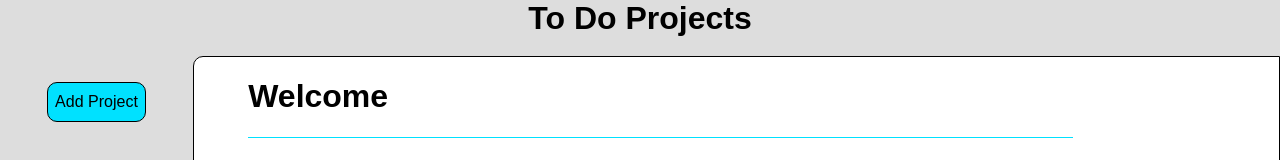
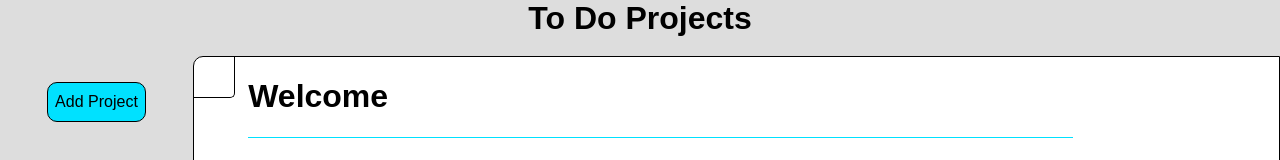
Before and after one commit to atRobert/odin_project, a React (Create React App) app in the folder react_task_manager/my-app/: page / in a window 1280 px wide. Shown: the top 160 px of the page. Built offline with nearby package versions, Linux system fonts and the light colour scheme.

Commit message:
Projects now completable. Can tell from task list.

```diff
--- a/react_task_manager/my-app/src/index.js
+++ b/react_task_manager/my-app/src/index.js
@@ -37,6 +37,7 @@ class WindowFrame extends React.Component {
 
     this.updateSelectedTasksHandler = this.updateSelectedTasksHandler.bind(this);
     this.removeProjectHandler = this.removeProjectHandler.bind(this);
+    this.toggleProjectComplete = this.toggleProjectComplete.bind(this)
 
   }
 
@@ -54,6 +55,7 @@ class WindowFrame extends React.Component {
       title: projectTitle,
       description: projectDescription,
       id: randomID(),
+      complete: false,
       tasks: []
     };
     const projects = [...this.state.data];
@@ -67,7 +69,14 @@ class WindowFrame extends React.Component {
     var index = projects.findIndex(project => project.title === projectTitle)
     projects[index] = projectDetails
     saveCurrentProject(projectDetails)
+  }
 
+  toggleProjectComplete =  (projectTitle, projectDetails) =>{
+    const projects = [...this.state.data];
+    var index = projects.findIndex(project => project.title === projectTitle)
+    projects[index] = projectDetails
+    saveCurrentProject(projectDetails)
+    this.setState({data:projects})
   }
 
   removeProjectHandler = (projectTitle) => {
@@ -95,6 +104,7 @@ class WindowFrame extends React.Component {
           addProjectHandler={this.addProjectHandler}
         />
         <ProjectDetail
+          toggleProjectComplete = {this.toggleProjectComplete}
           selectedProject={this.state.selectedProject}
           selectedTasks={this.state.selectedTasks}
           addTaskToProjectHandler={this.addTaskToProjectHandler}
--- a/react_task_manager/my-app/src/localStorageProjects.js
+++ b/react_task_manager/my-app/src/localStorageProjects.js
@@ -14,7 +14,7 @@ function getFirstProject(){
 }
 
 function buildWelcomeProject(){
-    let  projectDetail = '{"title":"Welcome","id":"SddsfdFds","active":false, "description":"Welcome to my React Task Manager!","tasks":[{"title":"Add a project!","description":"Click the add project button to add a project!","id":"addProjectID"},{"title":"Add Task","description":"To add a task to your project, click add task.","id":"addTaskID"}]}'
+    let  projectDetail = '{"title":"Welcome","id":"SddsfdFds","complete":false,"active":false, "description":"Welcome to my React Task Manager!","tasks":[{"title":"Add a project!","description":"Click the add project button to add a project!","id":"addProjectID"},{"title":"Add Task","description":"To add a task to your project, click add task.","id":"addTaskID"}]}'
     window.localStorage.setItem('Welcome', projectDetail)
     return getFirstProject()
 }
--- a/react_task_manager/my-app/src/project-description/ProjectDescription.js
+++ b/react_task_manager/my-app/src/project-description/ProjectDescription.js
@@ -26,6 +26,7 @@ class ProjectTask extends React.Component {
     this.mouseHoverTaskContainerHandler = this.mouseHoverTaskContainerHandler.bind(this)
     this.mouseHoverTaskCheckHandler = this.mouseHoverTaskCheckHandler.bind(this)
     this.removeTaskFromProject = this.removeTaskFromProject.bind(this)
+    this.toggleTaskComplete = this.toggleTaskComplete.bind(this)
   }
 
   mouseHoverTaskContainerHandler(){
@@ -38,12 +39,27 @@ class ProjectTask extends React.Component {
     this.setState({isHoveringComplete: !hovering})
   }
 
+  toggleTaskComplete(){
+    const projectDetails = getCurrentProject(this.props.projectTitle)
+    const currentProjectTasks = projectDetails.tasks
+    const index = currentProjectTasks.findIndex(task => task.title === this.props.taskTitle)
+    const currentProjectTaskComplete = currentProjectTasks[index].complete
+    currentProjectTasks[index].complete = !currentProjectTaskComplete
+    projectDetails.tasks = currentProjectTasks
+    this.props.addTaskToProjectHandler(this.props.title, projectDetails)
+    this.sendUpdatedTaskList(projectDetails)
+  }
+
   removeTaskFromProject(){
     const projectDetails = getCurrentProject(this.props.projectTitle)
     const currentProjectTasks = projectDetails.tasks
     const index = currentProjectTasks.findIndex(task => task.title === this.props.taskTitle)
     currentProjectTasks.splice(index,1)
     projectDetails.tasks = currentProjectTasks
+    this.sendUpdatedTaskList(projectDetails)
+  }
+
+  sendUpdatedTaskList(projectDetails){
     this.props.addTaskToProjectHandler(this.props.title, projectDetails)
     this.props.updateSelectedTasksHandler(this.props.projectTitle)
   }
@@ -61,8 +77,9 @@ class ProjectTask extends React.Component {
     let taskComplete
     if (this.props.taskComplete){
       taskComplete = (
-        <div>
-          X
+        <div
+        clas
+        >
         </div>
       )
     }
@@ -74,7 +91,13 @@ class ProjectTask extends React.Component {
       >
           <div>
             <div className="task-quick">
-              <div className='task-check-container'
+              <div
+                className={
+                  this.props.taskComplete
+                    ? "task-check-container complete-task"
+                    : "task-check-container"
+                }
+                onClick={this.toggleTaskComplete}
                 onMouseEnter = {this.mouseHoverTaskCheckHandler}
                 onMouseLeave = {this.mouseHoverTaskCheckHandler}
               >{taskComplete}
@@ -259,11 +282,25 @@ class ProjectDetail extends React.Component {
     }
   }
 
+  toggleProjectComplete = () =>{
+    const project = getCurrentProject(this.props.selectedProject)
+    const isProjectComplete = project.complete
+    project.complete = !isProjectComplete
+    this.props.toggleProjectComplete(this.props.selectedProject, project)
+  }
+
   render() {
     console.log("ProjectDetailTitle")
     console.log(this.props.selectedTasks)
     return (
       <div className="projectDetailFrame">
+        <div className={
+                  getCurrentProject(this.props.selectedProject).complete
+                    ? "project-complete-container complete-project"
+                    : "project-complete-container"
+                }
+              onClick = {this.toggleProjectComplete}
+        ></div>
         <ProjectTitle
           title={getCurrentProject(this.props.selectedProject).title}
         />
--- a/react_task_manager/my-app/src/project-description/project-description.css
+++ b/react_task_manager/my-app/src/project-description/project-description.css
@@ -27,6 +27,10 @@
   display: block;
   transition: 1s ease;
   margin-bottom:10px;
+}
+
+.complete-task{
+  background:green;
 }
 
 .task-container:hover{
@@ -182,3 +186,27 @@ form input[type=submit]:hover{
   display: flex;
   justify-content: center;
 }
+
+.project-complete-container{
+  width:40px;
+  height:40px;
+  position: absolute;
+  top:0;
+  left:0;
+  border-radius:10px 0px 5px 0px;
+  border:1px solid black;
+  border-left: 1px transparent;
+  border-top:1px transparent;
+}
+
+.projectDetailFrame{
+  position: relative;
+}
+
+.complete-project{
+  background:green;
+}
+
+.project-tab-complete{
+  border: 1px green solid;
+}
--- a/react_task_manager/my-app/src/project-list/project-list.css
+++ b/react_task_manager/my-app/src/project-list/project-list.css
@@ -145,3 +145,8 @@ form input[type=submit]:hover{
   display: flex;
   justify-content: center;
 }
+
+.project-tab-complete{
+  border: 1px green solid;
+  background-color: rgb(109, 201, 109);
+}
--- a/react_task_manager/my-app/src/project-list/project-list.js
+++ b/react_task_manager/my-app/src/project-list/project-list.js
@@ -1,4 +1,5 @@
 import React from "react";
+import { getCurrentProject } from "../localStorageProjects";
 
 function removeProject(project) {
   window.localStorage.removeItem(project);
@@ -52,15 +53,21 @@ class ProjectListItem extends React.Component {
 
   render() {
 
+    let projectStatus = "project-item"
+    if (this.props.selectedProject === this.props.project){
+      projectStatus +=" active-project"
+    } else if (getCurrentProject(this.props.project).complete){
+      projectStatus += " project-tab-complete"
+    }
+
+
     return (
       <div>
 
 
         <div
           className={
-            this.props.selectedProject === this.props.project
-              ? "project-item active-project"
-              : "project-item"
+            projectStatus
           }
         >
         <div
```
